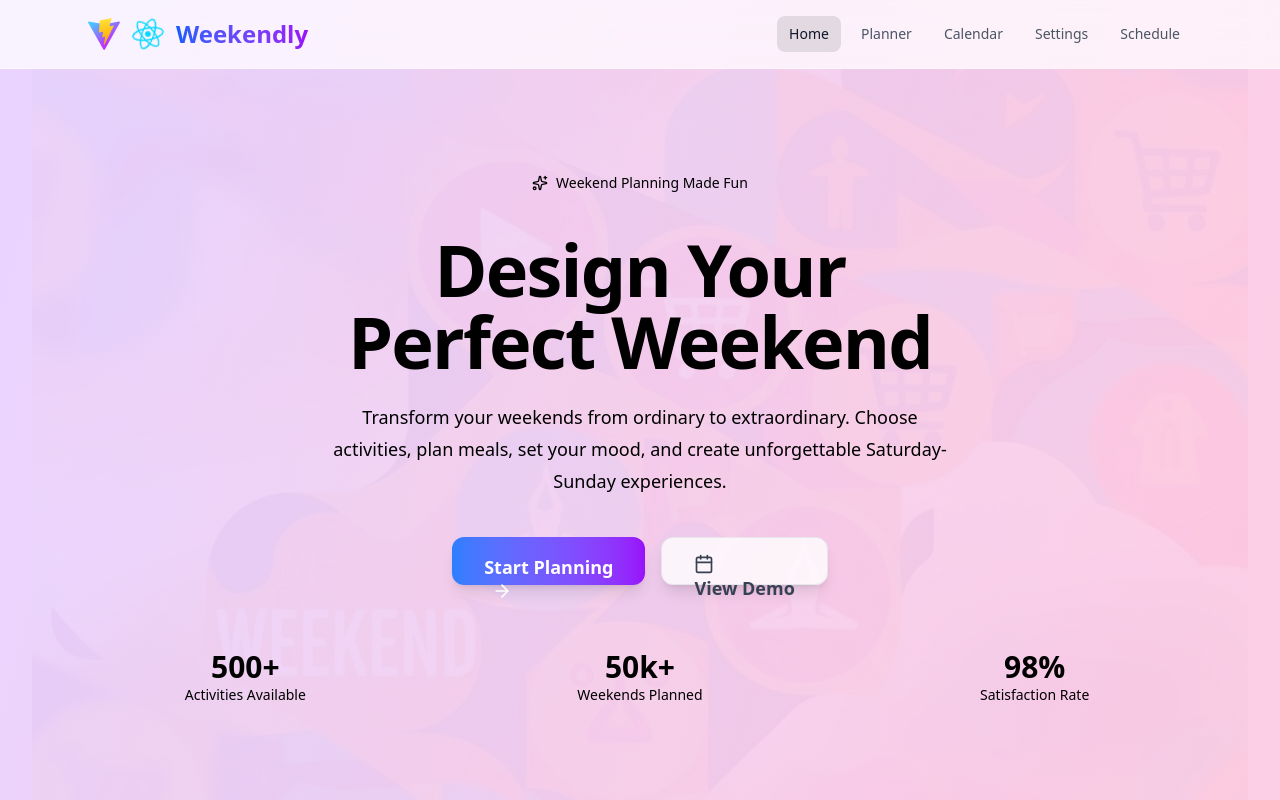
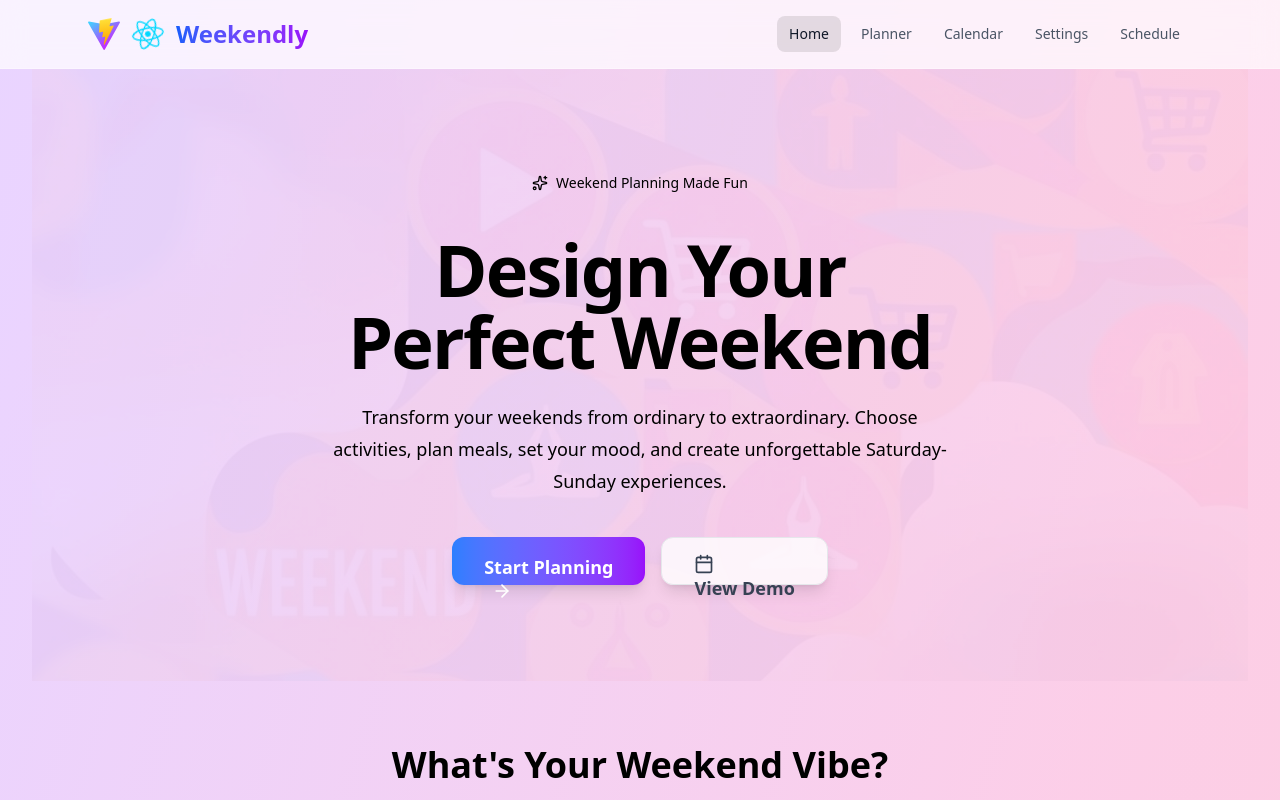
Before and after one commit to inevitable-ank/Weekndry, a React (Vite) app: page / in a window 1280 px wide. Shown: the top 800 px of the page. Built offline with nearby package versions, Linux system fonts and the light colour scheme.

Commit message:
Removed static data

```diff
--- a/src/components/home/hero.tsx
+++ b/src/components/home/hero.tsx
@@ -42,21 +42,6 @@ export function Hero() {
             </Button>
           </div>
 
-          {/* Stats */}
-          <div className="mt-16 grid grid-cols-1 gap-8 sm:grid-cols-3">
-            <div className="text-center">
-              <div className="text-3xl font-bold text-primary">500+</div>
-              <div className="text-sm text-muted-foreground">Activities Available</div>
-            </div>
-            <div className="text-center">
-              <div className="text-3xl font-bold text-primary">50k+</div>
-              <div className="text-sm text-muted-foreground">Weekends Planned</div>
-            </div>
-            <div className="text-center">
-              <div className="text-3xl font-bold text-primary">98%</div>
-              <div className="text-sm text-muted-foreground">Satisfaction Rate</div>
-            </div>
-          </div>
         </div>
       </div>
     </section>
```
